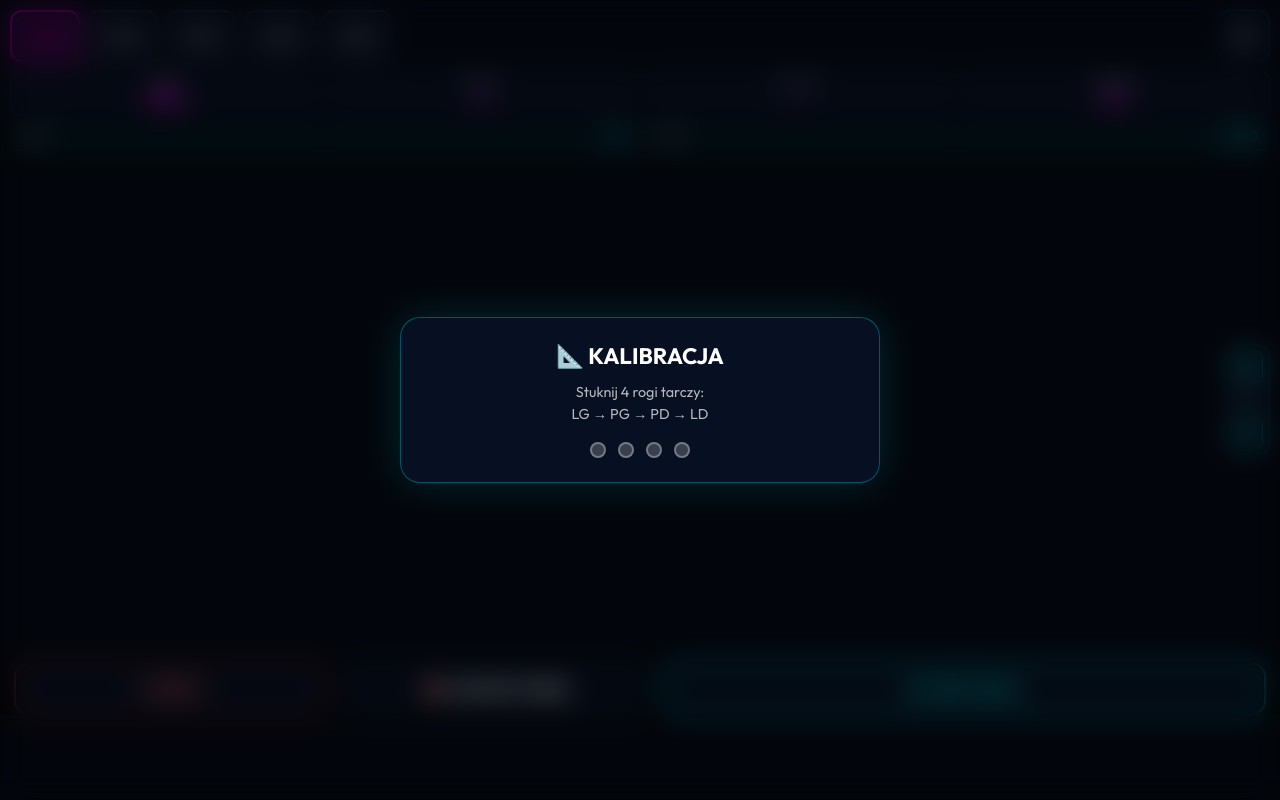
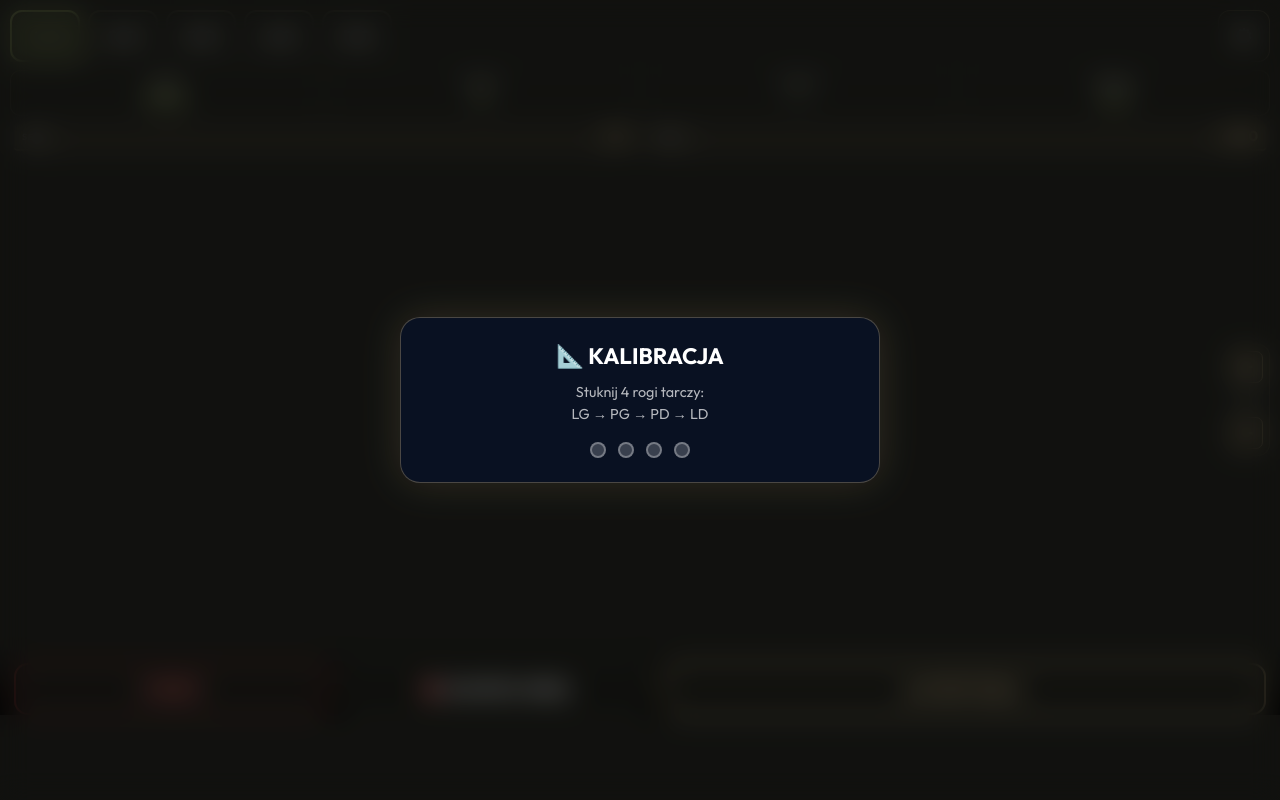
Before and after one commit to LukaszDabros/Antigravity, a PHP site: page / in a window 1280 px wide. Run offline with PHP 8.4, Linux system fonts and the light colour scheme.

Commit message:
Update UI theme to military style and fix session/multiplayer logic bugs

```diff
--- a/virtual-shooting-range-mobile/style.css
+++ b/virtual-shooting-range-mobile/style.css
@@ -1,10 +1,10 @@
 :root {
-    --neon-blue: #00f3ff;
-    --neon-pink: #ff00ff;
-    --neon-green: #39ff14;
-    --dark-bg: #050a14;
-    --glass-bg: rgba(10, 20, 40, 0.75);
-    --glass-border: rgba(255, 255, 255, 0.12);
+    --military-sand: #E2C792;
+    --military-khaki: #8A9A5B;
+    --military-gray: #B0B0B0;
+    --dark-bg: #1F201C;
+    --glass-bg: rgba(31, 32, 28, 0.85);
+    --glass-border: rgba(226, 199, 146, 0.15);
 }
 
 * {
@@ -110,10 +110,10 @@ body, html {
 }
 
 .player-btn.active {
-    border-color: var(--neon-pink);
-    color: var(--neon-pink);
-    box-shadow: 0 0 12px rgba(255, 0, 255, 0.4);
-    background: rgba(255, 0, 255, 0.12);
+    border-color: var(--military-khaki);
+    color: var(--military-khaki);
+    box-shadow: 0 0 12px rgba(138, 154, 91, 0.4);
+    background: rgba(138, 154, 91, 0.12);
 }
 
 .player-btn:active {
@@ -126,7 +126,7 @@ body, html {
     width: 52px;
     height: 52px;
     background: var(--glass-bg);
-    border: 1px solid rgba(0, 243, 255, 0.25);
+    border: 1px solid rgba(226, 199, 146, 0.25);
     border-radius: 12px;
     font-size: 1.3rem;
     display: flex;
@@ -183,7 +183,7 @@ body, html {
 .stat-value {
     font-size: 1.1rem;
     font-weight: 700;
-    color: var(--neon-pink);
+    color: var(--military-khaki);
     line-height: 1.2;
 }
 
@@ -196,8 +196,8 @@ body, html {
 
 .progress-item {
     flex: 1;
-    background: rgba(0, 243, 255, 0.05);
-    border-bottom: 2px solid rgba(0, 243, 255, 0.2);
+    background: rgba(226, 199, 146, 0.05);
+    border-bottom: 2px solid rgba(226, 199, 146, 0.2);
     padding: 4px 8px;
     display: flex;
     justify-content: space-between;
@@ -207,7 +207,7 @@ body, html {
 
 .progress-item .stat-value {
     font-size: 0.9rem;
-    color: var(--neon-blue);
+    color: var(--military-sand);
 }
 
 /* ===== BOK: PIONOWY ZOOM (fixed, prawa krawędź) ===== */
@@ -233,10 +233,10 @@ body, html {
 .zoom-btn {
     width: 32px;
     height: 32px;
-    background: rgba(0, 243, 255, 0.1);
-    border: 1px solid var(--neon-blue);
+    background: rgba(226, 199, 146, 0.1);
+    border: 1px solid var(--military-sand);
     border-radius: 7px;
-    color: var(--neon-blue);
+    color: var(--military-sand);
     font-size: 1.3rem;
     font-weight: 700;
     line-height: 1;
@@ -297,9 +297,9 @@ body, html {
 }
 
 .action-btn.primary {
-    border-color: var(--neon-blue);
-    color: var(--neon-blue);
-    box-shadow: 0 0 10px rgba(0, 243, 255, 0.15);
+    border-color: var(--military-sand);
+    color: var(--military-sand);
+    box-shadow: 0 0 10px rgba(226, 199, 146, 0.15);
     flex: 2; /* START jest szerszy */
 }
 
@@ -335,10 +335,10 @@ body, html {
     width: 92%;
     max-width: 480px;
     background: rgba(8, 18, 38, 0.88);
-    border: 1px solid rgba(0, 243, 255, 0.3);
+    border: 1px solid rgba(226, 199, 146, 0.3);
     border-radius: 20px;
     padding: 24px 20px;
-    box-shadow: 0 0 40px rgba(0, 243, 255, 0.15);
+    box-shadow: 0 0 40px rgba(226, 199, 146, 0.15);
     text-align: center;
     position: relative;
 }
```
Also changed, not shown: other parts of virtual-shooting-range-mobile/style.css (+41 -41 lines), virtual-shooting-range-mobile/app.js (+37 -4 lines).
